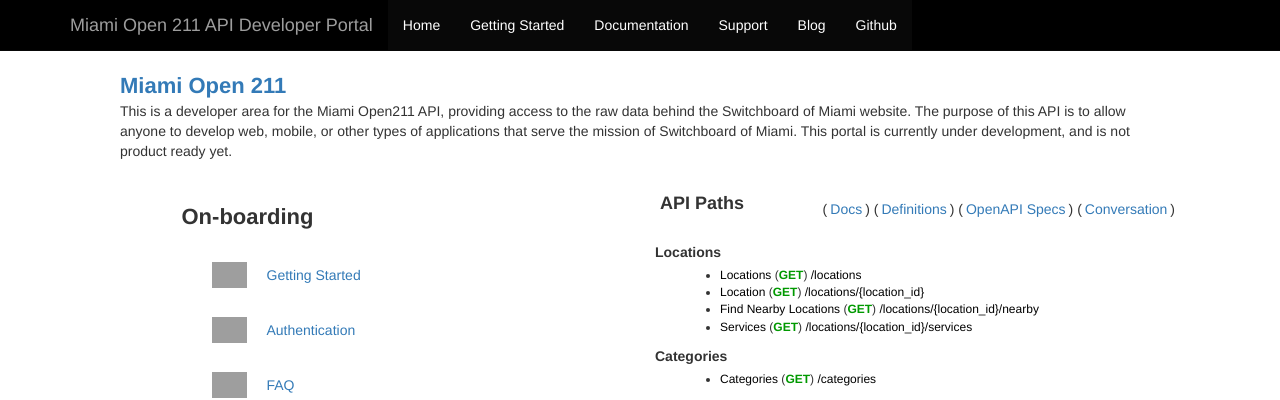
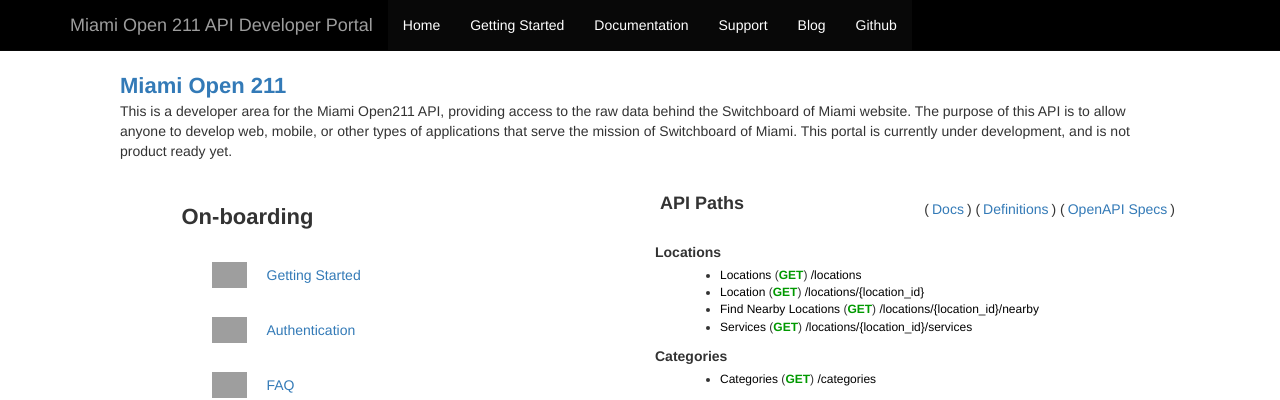
Before and after one commit to xrysanthos/developer-portal, a Jekyll site: the page built from index.html, in a window 1280 px wide and 1033 px high. Shown: the top 400 px of the window. Built offline with Jekyll 4.4.1, drawn with Linux system fonts in a browser that asks for light colours; nearby versions of some CDN libraries; library files that are not in the unit come from our copies; grey boxes are pictures that could not be loaded.

Commit message:
Remove conversation

```diff
--- a/index.html
+++ b/index.html
@@ -295,7 +295,6 @@
                         (<a href="{{ site.url }}{{ documentation_url }}" title="View Documentation" style="padding: 3px;">Docs</a>)
                         (<a href="{{ site.url }}{{ documentation_url }}#definitions" title="View Definitions" style="padding: 3px;">Definitions</a>)
                         (<a href="https://raw.githubusercontent.com/{{ site.github_org }}/{{ site.github_repo }}/master/_data/{{ openapi_spec_url }}" target="_blank" title="View OpenAPI Spec" style="padding: 3px;">OpenAPI Specs</a>)
-                        (<a href="/annotations/" title="Conversation" style="padding: 3px;">Conversation</a>)
                       </td>
                     </tr>
                     <tr id="methods-for-{{ pathname }}">
```
